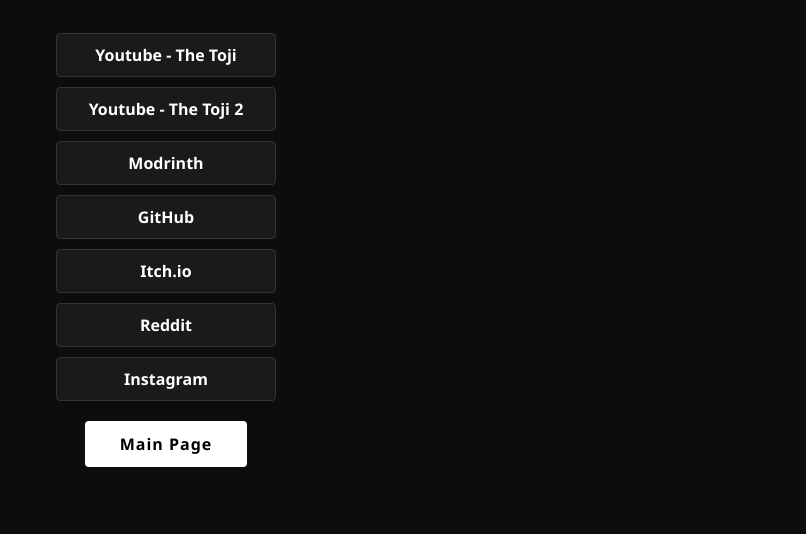
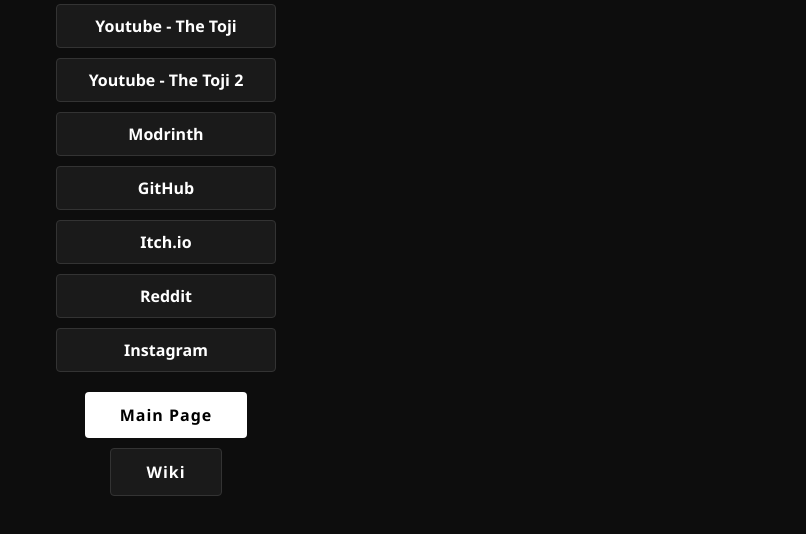
Before and after one commit to TheToji/The-Toji-s-Hub, a plain HTML site: page index.html in a window 1280 px wide. Shown: the part 266-800 px from the top of the page, without its empty margins (474-1280 px from the left). Drawn offline with Linux system fonts and the light colour scheme.

Commit message:
Update navigation buttons in index.html

```diff
--- a/index.html
+++ b/index.html
@@ -38,11 +38,11 @@
             <a href="https://instagram.com/thetoji_435" target="_blank" class="btn">Instagram</a>
         </div>
 
-        <!-- Ana Sayfaya Geçiş Butonu -->
-        <div class="enter-section">
-            <a href="index.html" class="enter-btn">Main Page</a>
+        <!-- Navigasyon Butonları -->
+        <div class="enter-section" style="display: flex; flex-direction: column; gap: 10px; align-items: center;">
+            <a href="main.html" class="enter-btn">Main Page</a>
+            <a href="wiki.html" class="enter-btn" style="background: #1a1a1a; color: #fff; border: 1px solid #333;">Wiki</a>
         </div>
-    </div>
 
     <script src="script.js"></script>
 </body>
```
